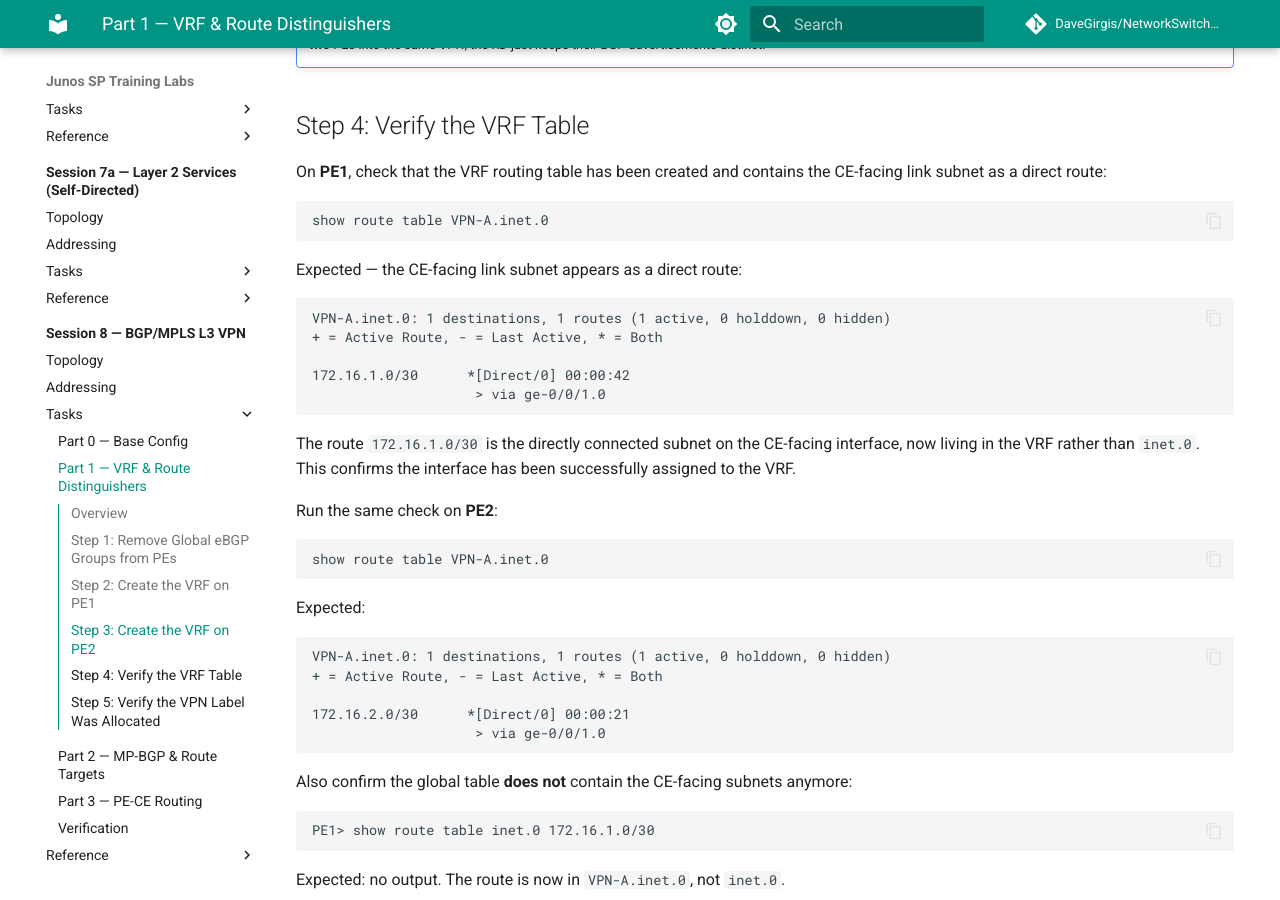
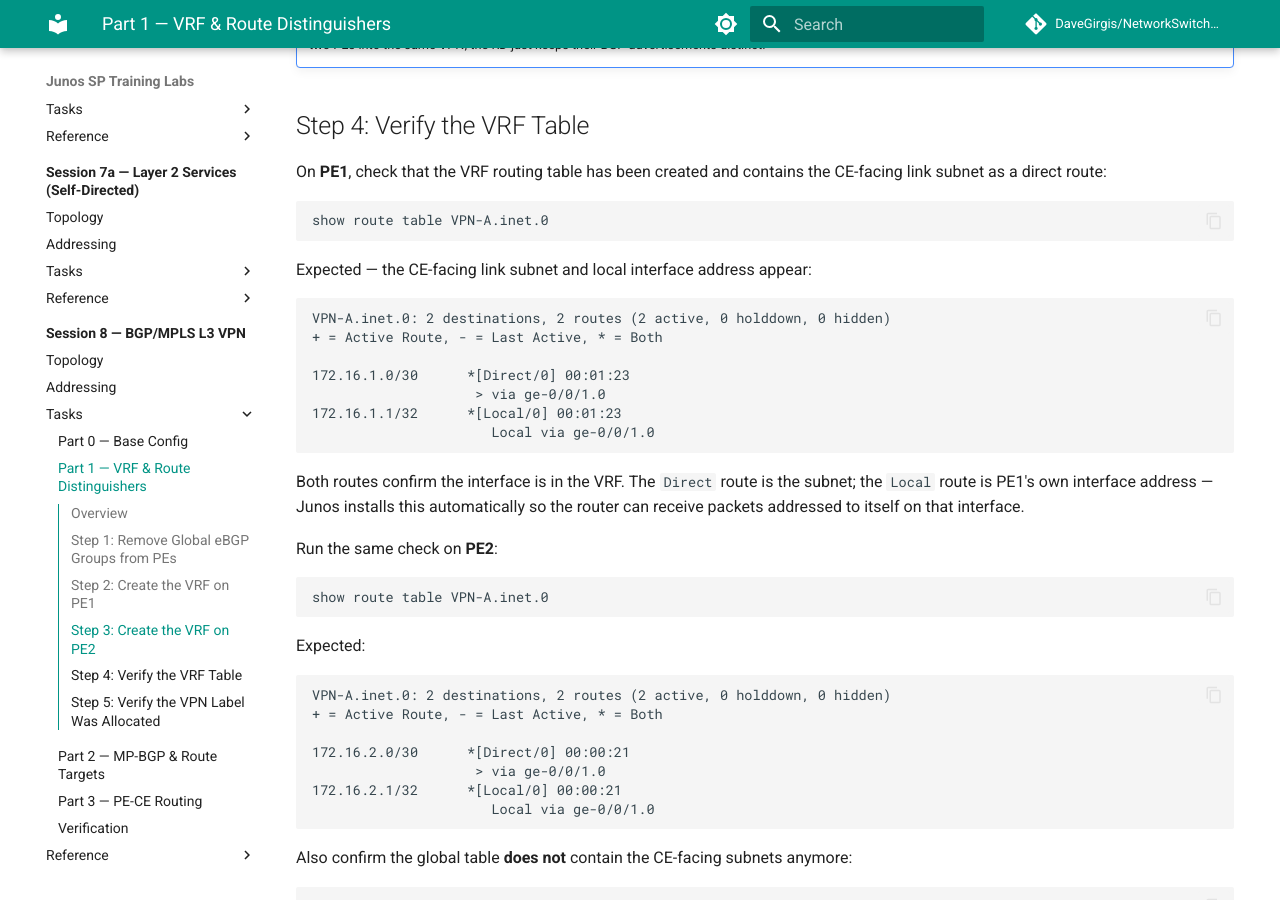
Before and after one commit to DaveGirgis/NetworkSwitchLab-JUNOS, an MkDocs documentation site: the page built from docs/session8/tasks/part1.md, in a window 1280 px wide and 900 px high, scrolled down 2169 px. Built offline with MkDocs 1.6.1 and Material for MkDocs 9.7.7, drawn with Linux system fonts in a browser that asks for light colours; comment, search, counter and statistics services are not loaded.

Commit message:
Fix Session 8 Part 1: VRF table shows 2 routes (Direct + Local)
Junos installs both the subnet route (Direct) and the local interface
address route (Local/0) when an interface is assigned to a VRF.
Updated expected output and verify checklist.

Co-Authored-By: Claude Sonnet 4.6 <noreply@anthropic.com>

````diff
--- a/docs/session8/tasks/part1.md
+++ b/docs/session8/tasks/part1.md
@@ -88,17 +88,19 @@ On **PE1**, check that the VRF routing table has been created and contains the C
 show route table VPN-A.inet.0
 ```
 
-Expected — the CE-facing link subnet appears as a direct route:
+Expected — the CE-facing link subnet and local interface address appear:
 
 ```text
-VPN-A.inet.0: 1 destinations, 1 routes (1 active, 0 holddown, 0 hidden)
+VPN-A.inet.0: 2 destinations, 2 routes (2 active, 0 holddown, 0 hidden)
 + = Active Route, - = Last Active, * = Both
 
-172.16.1.0/30      *[Direct/0] 00:00:42
+172.16.1.0/30      *[Direct/0] 00:01:23
                     > via ge-0/0/1.0
+172.16.1.1/32      *[Local/0] 00:01:23
+                      Local via ge-0/0/1.0
 ```
 
-The route `172.16.1.0/30` is the directly connected subnet on the CE-facing interface, now living in the VRF rather than `inet.0`. This confirms the interface has been successfully assigned to the VRF.
+Both routes confirm the interface is in the VRF. The `Direct` route is the subnet; the `Local` route is PE1's own interface address — Junos installs this automatically so the router can receive packets addressed to itself on that interface.
 
 Run the same check on **PE2**:
 
@@ -109,11 +111,13 @@ show route table VPN-A.inet.0
 Expected:
 
 ```text
-VPN-A.inet.0: 1 destinations, 1 routes (1 active, 0 holddown, 0 hidden)
+VPN-A.inet.0: 2 destinations, 2 routes (2 active, 0 holddown, 0 hidden)
 + = Active Route, - = Last Active, * = Both
 
 172.16.2.0/30      *[Direct/0] 00:00:21
                     > via ge-0/0/1.0
+172.16.2.1/32      *[Local/0] 00:00:21
+                      Local via ge-0/0/1.0
 ```
 
 Also confirm the global table **does not** contain the CE-facing subnets anymore:
````
Also changed, not shown: docs/session8/tasks/verify.md (+2 -2 lines).
